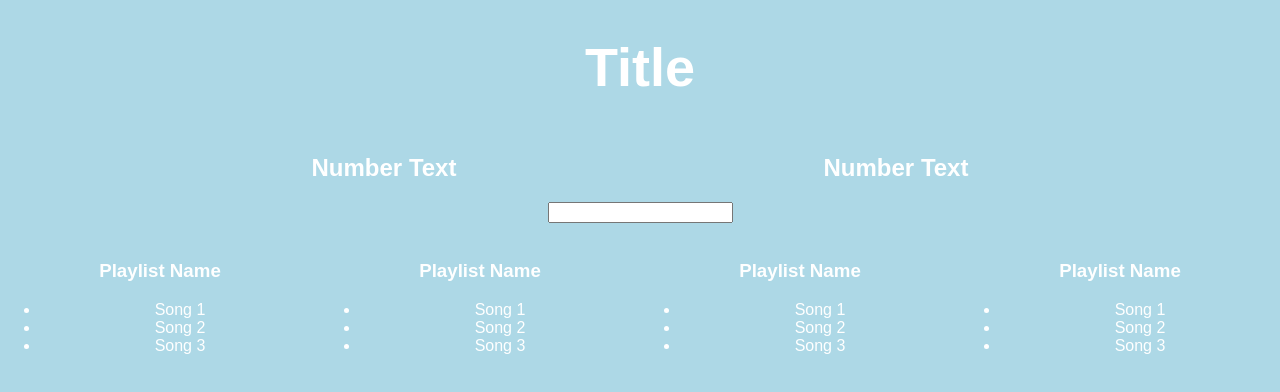
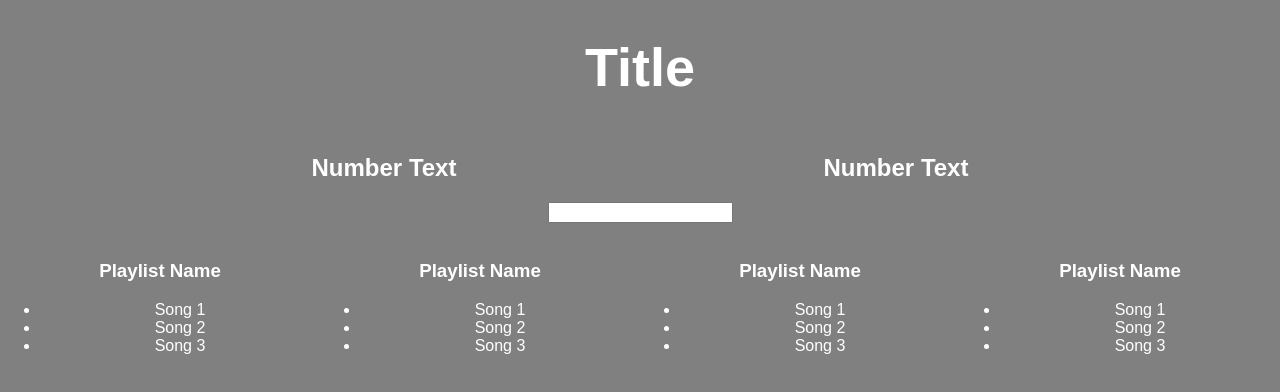
Before and after one commit to syntaxErrorForbearer/better-playlist, a React (Create React App) app: page / in a window 1280 px wide. Shown: the top 392 px of the page. Built offline with nearby package versions, Linux system fonts and the light colour scheme.

Commit message:
commit with -a file. Background back to grey

```diff
--- a/src/App.css
+++ b/src/App.css
@@ -1,5 +1,5 @@
 html, body {
-  background-color: lightblue;
+  background-color: grey;
 }
 .App {
   text-align: center;
```
Also changed, not shown: 1 other file (tests, documents, lock files or other folders).
